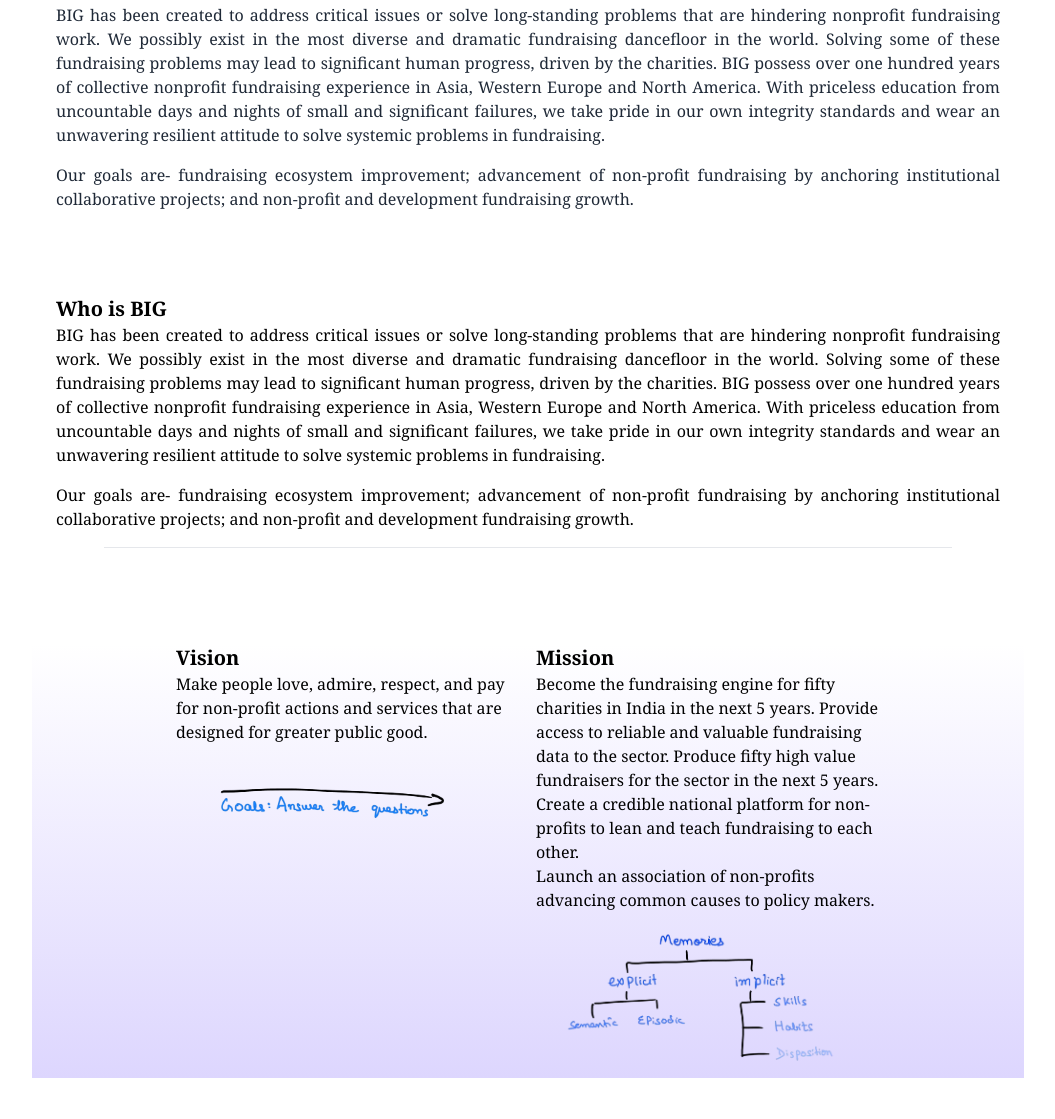
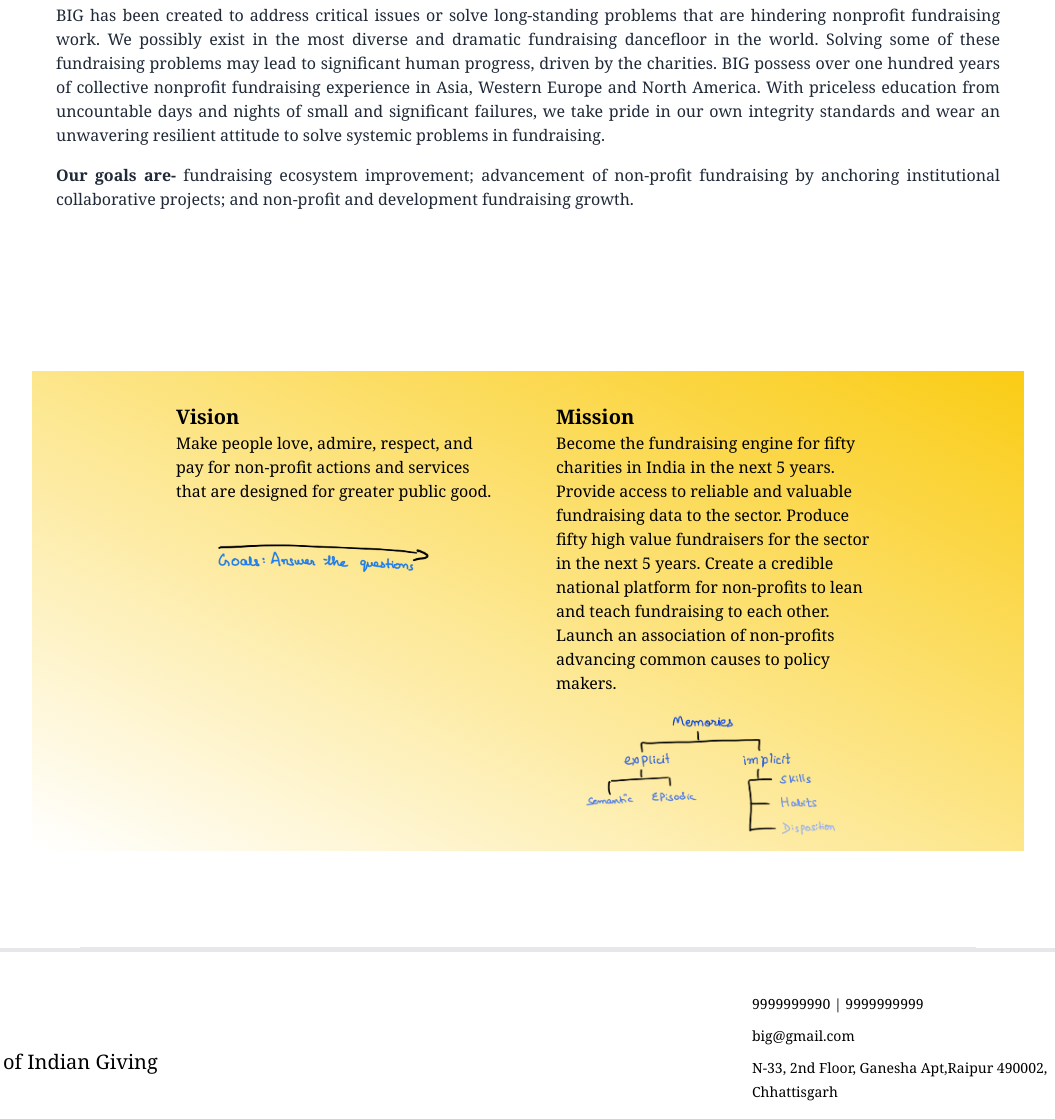
Before and after one commit to Lily-Sneha/Wolfpack, a website: page aboutUs.html in a window 1280 px wide. Shown: the part 600-1719 px from the top of the page, without its empty margins (112-1167 px from the left). Drawn offline with nearby package versions, Linux system fonts and the light colour scheme; files that its build step writes are made by us from their sources.

Commit message:
content added

```diff
--- a/aboutUs.html
+++ b/aboutUs.html
@@ -63,7 +63,7 @@
 
     <!-- hero section -->
     <main>
-        <div class="lg:mb-0 py-4 flex justify-center bg-gradient-to-br from-purple-400 ">
+        <div class="lg:mb-0 py-4 flex justify-center bg-gradient-to-br from-yellow-400 ">
             <img src="./image/big-img-6-removebg-preview.png" class="" alt="hero-img" />
         </div>
 
@@ -85,7 +85,7 @@
                             problems in fundraising.
                         </p>
                         <p class=" font-medium text-justify  lg:text-base pb-4 ">
-                            Our goals are- fundraising ecosystem improvement; advancement of non-profit
+                            <b>Our goals are-</b> fundraising ecosystem improvement; advancement of non-profit
                             fundraising by anchoring institutional collaborative projects; and non-profit and
                             development fundraising growth.
                         </p>
@@ -93,42 +93,12 @@
                 </div>
             </div>
     </main>
-    <!-- hero section end -->
-
-    <!--  -->
-    <div class="font-serif lg:px-6 px-8 text-black text-center lg:text-left lg:my-3">
-        <div class="container mx-auto xl:px-36 ">
-            <h1 class=" font-bold text-xl">
-                Who is BIG
-            </h1>
-            <p class=" font-medium text-justify  lg:text-base pb-4 ">
-                BIG has been created to address critical issues or solve long-standing problems that
-                are hindering nonprofit fundraising work. We possibly exist in the most diverse and
-                dramatic fundraising dancefloor in the world. Solving some of these fundraising
-                problems may lead to significant human progress, driven by the charities.
-
-                BIG possess over one hundred years of collective nonprofit fundraising experience
-                in Asia, Western Europe and North America. With priceless education from
-                uncountable days and nights of small and significant failures, we take pride in our
-                own integrity standards and wear an unwavering resilient attitude to solve systemic
-                problems in fundraising.
-            </p>
-            <p class=" font-medium text-justify  lg:text-base pb-4 ">
-                Our goals are- fundraising ecosystem improvement; advancement of non-profit
-                fundraising by anchoring institutional collaborative projects; and non-profit and
-                development fundraising growth.
-            </p>
-
-        </div>
-        <hr class="bg-blue-900 border-1 px-6 lg:mx-48">
-    </div>
-    </section>
 
 
     <!-- mission and vision -->
     <section>
         <div
-            class=" font-serif grid lg:grid-cols-2 gap-4 lg:px-6 px-8 lg:mx-36 lg:my-24 my-12 xl:px-36 bg-gradient-to-t from-violet-200">
+            class=" font-serif grid lg:grid-cols-2 gap-14 lg:px-6 px-8 pt-8 lg:mx-36 lg:my-24 my-12 xl:px-36 bg-gradient-to-bl from-yellow-400">
             <div>
                 <h1 class="font-bold text-xl">Vision</h1>
                 <p>
--- a/ourwork.html
+++ b/ourwork.html
@@ -10,7 +10,7 @@
 
 </head>
 
-<body>
+<body class="bg-gradient-to-br from-yellow-400">
 
 
     <script src="https://cdn.jsdelivr.net/gh/alpinejs/alpine@v2.x.x/dist/alpine.min.js" defer></script>
@@ -62,28 +62,10 @@
 
     <!--  -->
     <main>
-        <div class="lg:mb-0 py-4 flex justify-center bg-gradient-to-br from-purple-400 ">
+        <div class="lg:mb-0 py-4 flex justify-center  ">
             <img src="./image/big-img-6-removebg-preview.png" class="" alt="hero-img" />
         </div>
 
-        <!-- <div class="font-serif lg:px-6 px-8 lg:py-12  text-gray-800 text-center lg:text-left my-5">
-            <div class="container mx-auto xl:px-36">
-                <div class="  flex justify-center">
-                    <div class="lg:mt-0">
-
-                        <p class=" font-medium text-justify  lg:text-base pb-4 ">
-                            XYZ exist to solve nonprofit fundraising problems and intends to emerge as a
-                            valuable anchoring institution, dedicated to improving the nonprofit fundraising eco-
-                            system. We are an agency for collecting and distributing news and information,
-                            coordinating work, or performing specified services on charitable giving and
-                            charitable fundraisers. As a nonprofit fundraising specialist for research,
-                            development and applied fundraising practices, XYZ works with charities and other
-                            Development Fundraising organizations (e.g. private Universities) to improve their
-                            fundraising operations and the overall fundraising ecosystem.
-                        </p>
-                    </div>
-                </div>
-            </div> -->
     </main>
     <!--  -->
 
@@ -97,19 +79,19 @@
 
                 <div class=" font-serif grid lg:grid-cols-2 gap-4 flex items-center justify-center mb-2">
                     <div>
-                        <!-- <h1
+                        <h1
                             class="heading-font-family max-w-sm mb-4 text-3xl font-bold  tracking-normal leading-9  lg:text-5xl  lg:text-start text-center text-color">
                             WHAT
-                        </h1> -->
+                        </h1>
                         <h1
                             class="heading-font-family max-w-sm mb-4 text-3xl font-bold tracking-normal leading-9  lg:text-5xl  lg:text-start text-center text-color">
 
-                            WHAT DO WE DO?
+                             DO
                         </h1>
-                        <!-- <h1
+                        <h1
                             class="heading-font-family max-w-sm mb-4 text-3xl font-bold tracking-normal leading-9  lg:text-5xl  lg:text-start text-center text-color">
 
-                            WE DO ?</h1> -->
+                            WE DO ?</h1>
                     </div>
 
                     <div class="lg:mt-0">
```
Also changed, not shown: output.css.
